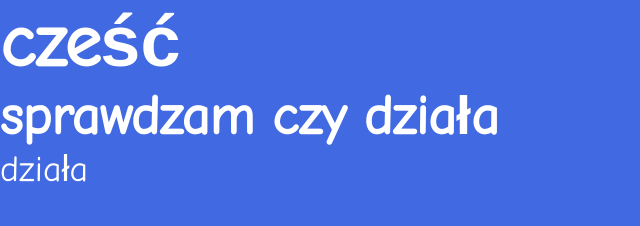
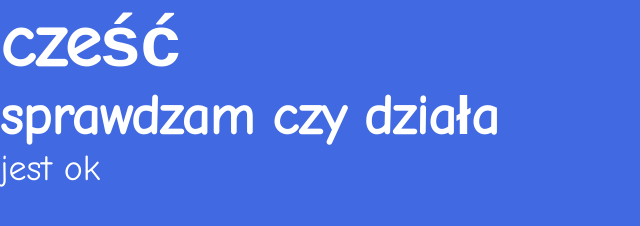
Before and after one commit to gepard-17/testowanko, a plain HTML site: page index.html in a window 1280 px wide. Shown: the full height of the page, 0-640 px from the left. Drawn offline with Linux system fonts and the light colour scheme.

Commit message:
add jest ok

```diff
--- a/index.html
+++ b/index.html
@@ -14,8 +14,8 @@
 
 <body>
     <h1>cześć</h1>
-     <h2>sprawdzam czy działa</h2>
-     <p>działa</p>
+    <h2>sprawdzam czy działa</h2>
+    <p>jest ok</p>
 
 </body>
 
```
